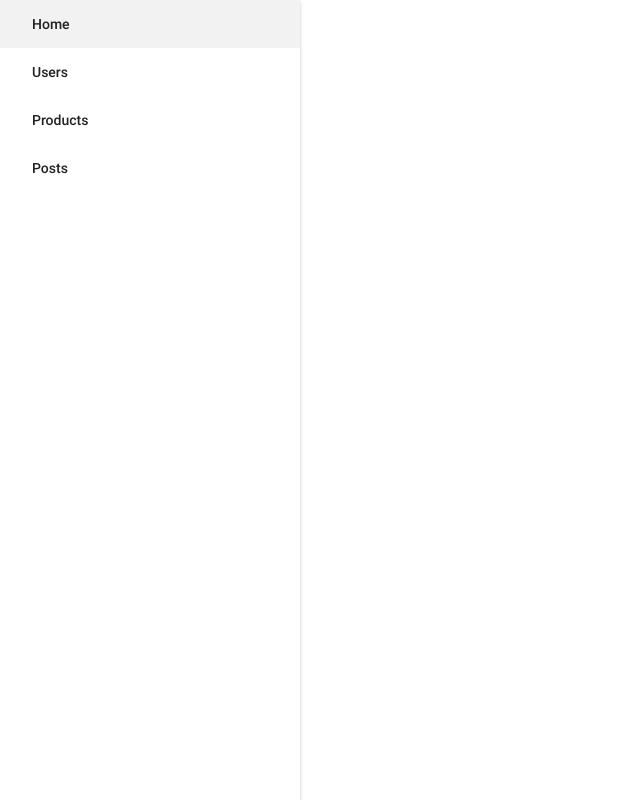
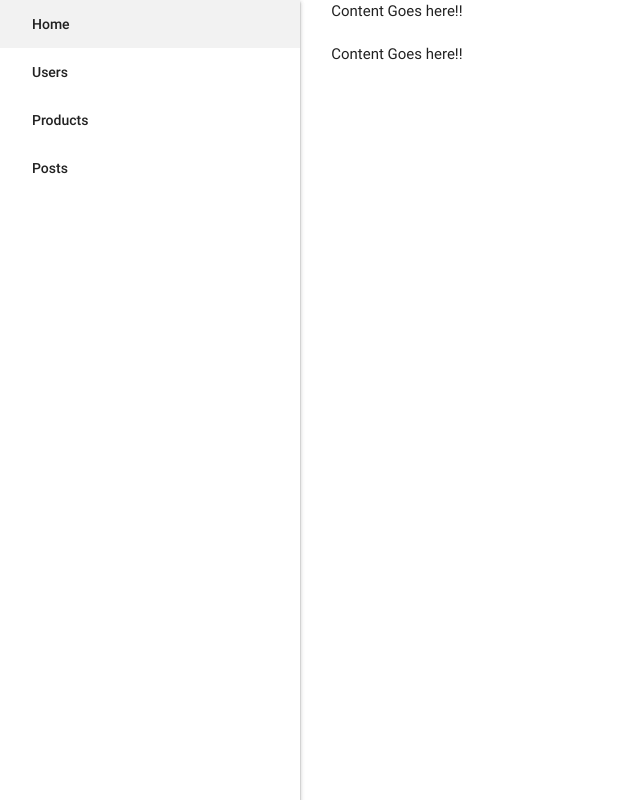
Before and after one commit to HaiderMalik12/ngEshop, an Angular app: page /dashboard in a window 1280 px wide. Shown: the whole page, without its empty margins (0-640 px from the left). Built offline with nearby package versions, Linux system fonts and the light colour scheme.

Commit message:
FIxed Footer in HomePage

```diff
--- a/src/app/app.component.html
+++ b/src/app/app.component.html
@@ -10,11 +10,8 @@
     <app-navbar></app-navbar>
     <app-header></app-header>
 
-    <!--Content-->
-    <router-outlet></router-outlet>
+  </div>
 
-    <app-footer></app-footer>
-
-
-  </div>
+  <router-outlet></router-outlet>
+  <app-footer *ngIf="getCurrentUrl() !== '/dashboard'"></app-footer>
 </div>
--- a/src/app/app.module.ts
+++ b/src/app/app.module.ts
@@ -22,6 +22,7 @@ const appRoutes: Routes = [
   { path: 'about', component: AboutComponent},
   { path: 'users', component: UsersComponent},
   { path: 'dashboard', component: DashboardComponent},
+  { path: 'dashboard/user', component: UsersComponent},
 ];
 
 @NgModule({
--- a/src/app/dashboard/dashboard.component.html
+++ b/src/app/dashboard/dashboard.component.html
@@ -1,35 +1,35 @@
-<!--&lt;!&ndash; Navbar goes here &ndash;&gt;-->
+<!-- Navbar goes here -->
 
-<!--&lt;!&ndash; Page Layout here &ndash;&gt;-->
-<!--<div class="row">-->
+<!-- Page Layout here -->
+<div class="row">
 
-  <!--<div class="col s12 m4 l3"> &lt;!&ndash; Note that "m4 l3" was added &ndash;&gt;-->
-    <!--&lt;!&ndash; Grey navigation panel-->
+  <div class="col s12 m4 l3"> <!-- Note that "m4 l3" was added -->
+    <!-- Grey navigation panel
 
-          <!--This content will be:-->
-      <!--3-columns-wide on large screens,-->
-      <!--4-columns-wide on medium screens,-->
-      <!--12-columns-wide on small screens  &ndash;&gt;-->
+          This content will be:
+      3-columns-wide on large screens,
+      4-columns-wide on medium screens,
+      12-columns-wide on small screens  -->
 
-  <!--</div>-->
+    <ul id="nav-mobile" class="side-nav fixed" style="transform: translateX(0%);">
+      <li class="logo"><a id="logo-container" routerLink="/" class="brand-logo">Home</a></li>
 
-  <!--<div class="col s12 m8 l9"> &lt;!&ndash; Note that "m8 l9" was added &ndash;&gt;-->
-    <!--&lt;!&ndash; Teal page content-->
-
-          <!--This content will be:-->
-      <!--9-columns-wide on large screens,-->
-      <!--8-columns-wide on medium screens,-->
-      <!--12-columns-wide on small screens  &ndash;&gt;-->
-
-  <!--</div>-->
-
-<!--</div>-->
+      <li class="bold"><a href="about.html" class="waves-effect waves-teal">Users</a></li>
+      <li class="bold"><a href="getting-started.html" class="waves-effect waves-teal">Products</a></li>
+      <li class="bold"><a href="http://materializecss.com/mobile.html" class="waves-effect waves-teal">Posts</a></li>
+    </ul>
 
 
-<ul id="nav-mobile" class="side-nav fixed" style="transform: translateX(0%);">
-  <li class="logo"><a id="logo-container" routerLink="/" class="brand-logo">Home</a></li>
+  </div>
 
-  <li class="bold"><a href="about.html" class="waves-effect waves-teal">Users</a></li>
-  <li class="bold"><a href="getting-started.html" class="waves-effect waves-teal">Products</a></li>
-  <li class="bold"><a href="http://materializecss.com/mobile.html" class="waves-effect waves-teal">Posts</a></li>
-</ul>
+  <div class="col s12 m8 l9"> <!-- Note that "m8 l9" was added -->
+    <!-- Teal page content
+
+          This content will be:
+      9-columns-wide on large screens,
+      8-columns-wide on medium screens,
+      12-columns-wide on small screens  -->
+ Content Goes here!!
+  </div>
+
+</div>
```
